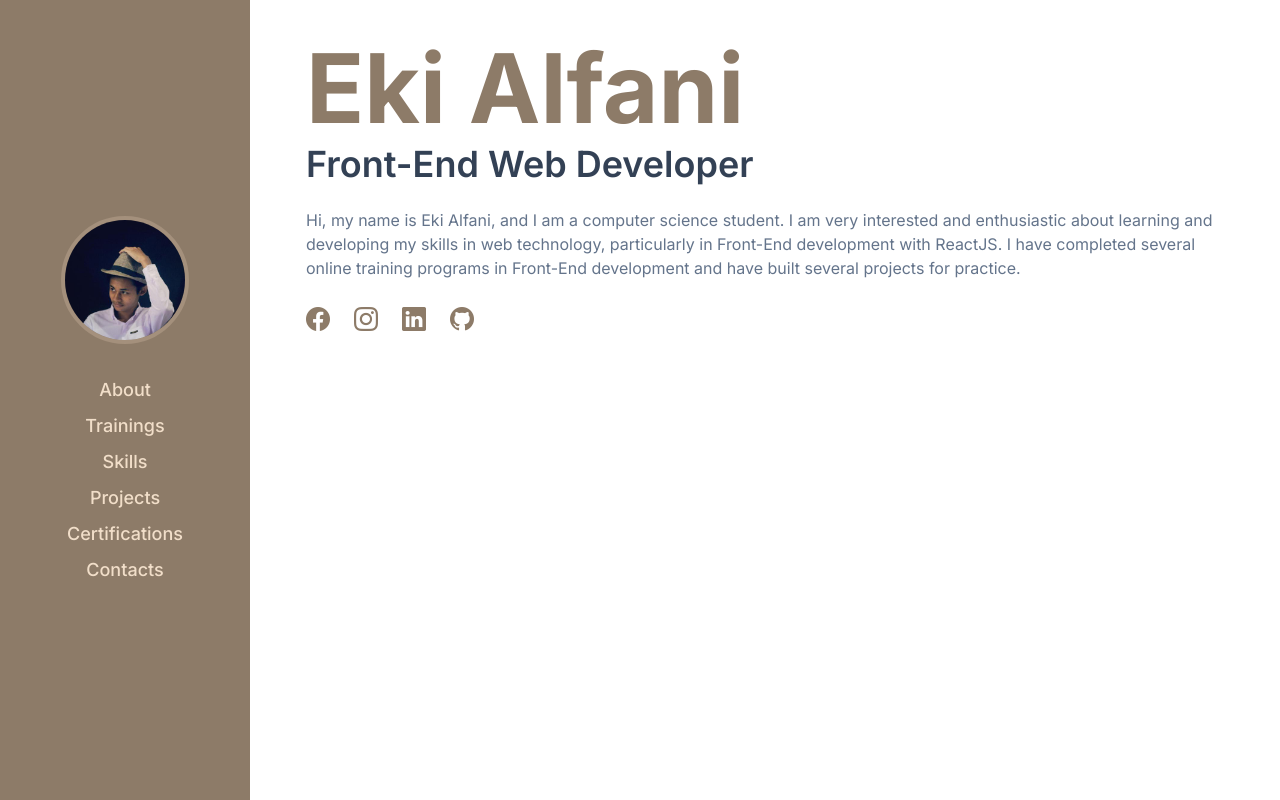
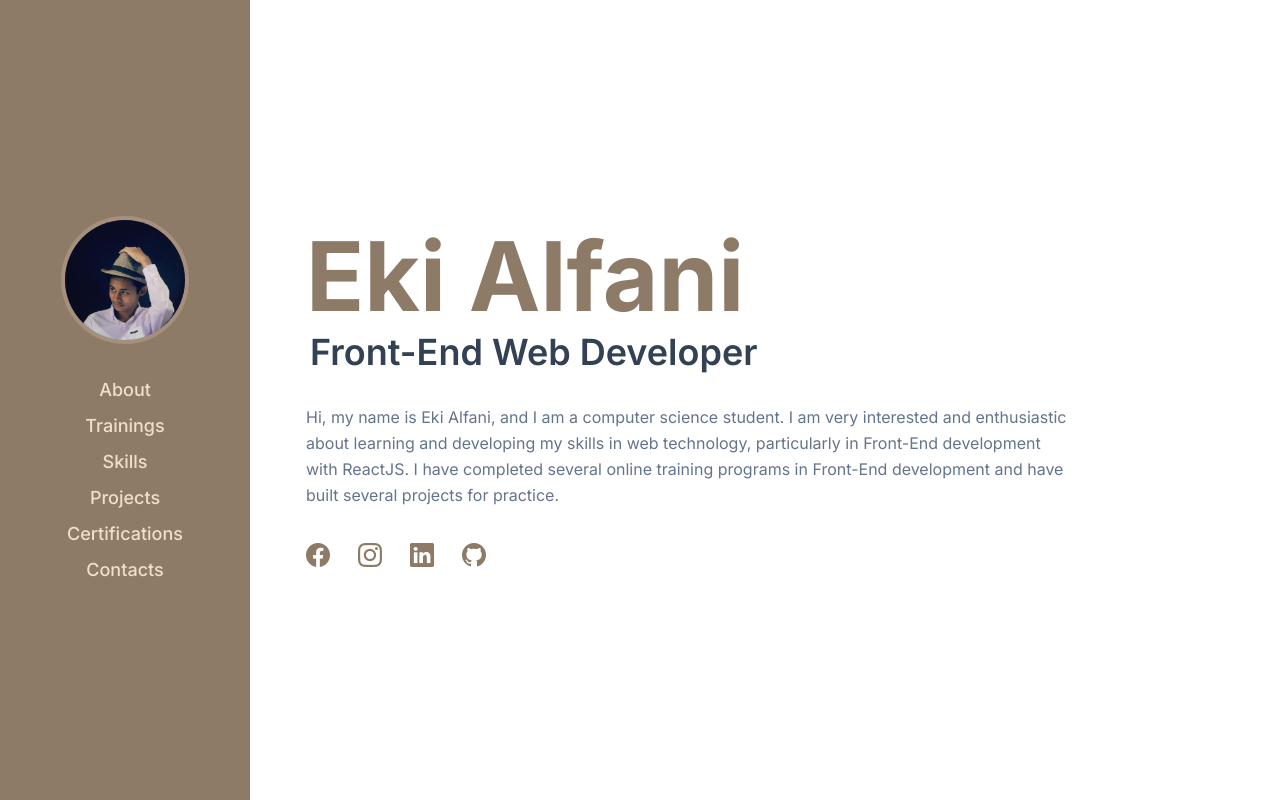
Before and after one commit to ekialfani/portfolio, a React (Create React App) app: page /about in a window 1280 px wide. Built offline with nearby package versions, Linux system fonts and the light colour scheme.

Commit message:
style: updating the style of the about page

```diff
--- a/src/pages/About.js
+++ b/src/pages/About.js
@@ -1,20 +1,21 @@
 function About() {
   return (
-    <div>
+    <div
+      className="h-full flex flex-col justify-center">
       <h1
         className="text-8xl capitalize font-bold text-custom-shadow">
         eki alfani
       </h1>
       <h2
-        className="text-4xl capitalize font-semibold text-slate-700 mt-2 mb-6">
+        className="text-4xl capitalize font-semibold text-slate-700 mt-2 mb-8 ml-1">
         front-end web developer
       </h2>
       <p
-        className="text-slate-500 mb-6">
+        className="text-slate-500 mb-8 max-w-3xl leading-relaxed">
         Hi, my name is Eki Alfani, and I am a computer science student. I am very interested and enthusiastic about learning and developing my skills in web technology, particularly in Front-End development with ReactJS. I have completed several online training programs in Front-End development and have built several projects for practice.
       </p>
       <div
-        className="flex gap-6">
+        className="flex gap-7">
         <a
           className="text-2xl text-custom-shadow"
           href="https://www.facebook.com/ekialfani"
```
